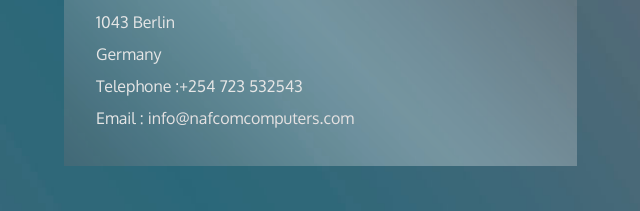
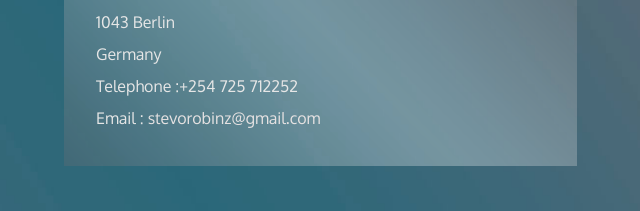
Before and after one commit to g-kelvin/Olela-Website, a plain HTML site: page index.html in a window 1280 px wide. Shown: the part 5459-5670 px from the top of the page, 633-1273 px from the left. Drawn offline with Linux system fonts and the light colour scheme; a web font is replaced by a local one.

Commit message:
first commit

```diff
--- a/index.html
+++ b/index.html
@@ -294,8 +294,8 @@ Smartphone Compatible web template, free webdesigns for Nokia, Samsung, LG, Sony
 						<p> consectetur adipiscing elit</p>
 						<p>1043 Berlin</p>
 						<p>Germany</p>
-						<p>Telephone :+254 723 532543</p>
-						<p>Email : <a href="mailto:info@example.com">info@nafcomcomputers.com</a></p>
+						<p>Telephone :+254 725 712252</p>
+						<p>Email : <a href="mailto:info@example.com">stevorobinz@gmail.com</a></p>
 					</div>
 					<div class="social-icons">
 						<h4>Follow us :</h4>
```
